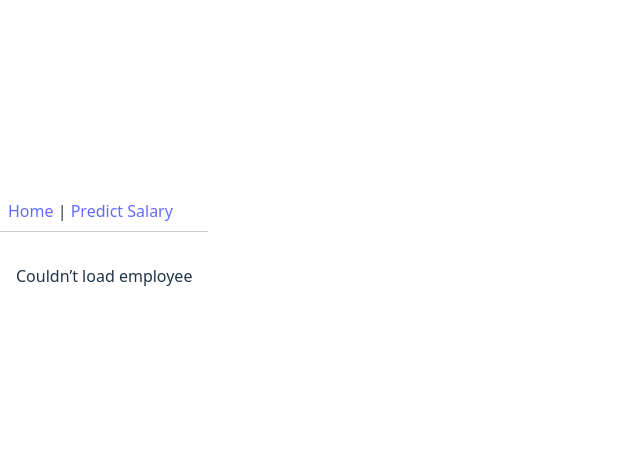
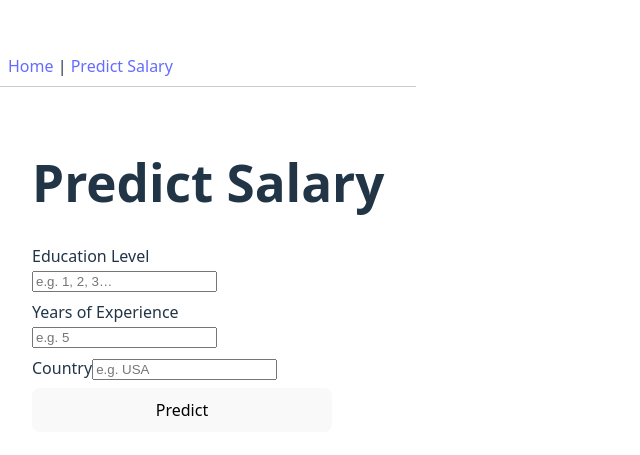
Before and after one commit to arkulowski/EDP_Capstone_Project, a React (Vite) app in the folder frontend/: page /predict in a window 1280 px wide. Shown: the part 145-600 px from the top of the page, without its empty margins (0-640 px from the left). Built offline with nearby package versions, Linux system fonts and the light colour scheme; no server answers; the HTML template or start-up script is replaced by a standard one.

Commit message:
updated predict page

```diff
--- a/frontend/src/App.jsx
+++ b/frontend/src/App.jsx
@@ -12,9 +12,9 @@ export default function App() {
       </header>
       <main style={{ padding: '1rem' }}>
         <Routes>
-          <Route path="/"               element={<HomePage />} />
-          <Route path="/employees/:id"  element={<EmployeePage />} />
-          <Route path="/predict"        element={<PredictPage />} />
+          <Route path="/"              element={<HomePage />} />
+          <Route path="/employees/:id" element={<EmployeePage />} />
+          <Route path="/predict"       element={<PredictPage />} />
         </Routes>
       </main>
     </BrowserRouter>
--- a/frontend/src/api/index.js
+++ b/frontend/src/api/index.js
@@ -1,32 +1,28 @@
-// frontend/src/api/index.js
-const BASE = import.meta.env.VITE_API_BASE_URL || '';
+const BASE = import.meta.env.VITE_API_BASE_URL;
 
 async function getJSON(path) {
   const res = await fetch(`${BASE}${path}`, {
     headers: { Accept: 'application/json' },
     credentials: 'include',
   });
-  if (!res.ok) throw new Error(`Fetch error: ${res.status}`);
+  if (!res.ok) throw new Error(res.statusText);
   return res.json();
 }
 
 async function postJSON(path, body) {
   const res = await fetch(`${BASE}${path}`, {
-    method: 'POST',
-    headers: { Accept: 'application/json', 'Content-Type': 'application/json' },
+    method:  'POST',
+    headers: { 'Content-Type': 'application/json', Accept: 'application/json' },
     credentials: 'include',
     body: JSON.stringify(body),
   });
-  if (!res.ok) throw new Error(`Fetch error: ${res.status}`);
+  if (!res.ok) throw new Error(res.statusText);
   return res.json();
 }
 
-export function pingServer() {
-  return getJSON('/ping');
-}
-
 export function fetchEmployees(q = '') {
-  return getJSON(`/employees?q=${encodeURIComponent(q)}`);
+  const qs = q ? `?q=${encodeURIComponent(q)}` : '';
+  return getJSON(`/employees${qs}`);
 }
 
 export function fetchEmployee(id) {
@@ -37,6 +33,6 @@ export function fetchSalary(id) {
   return getJSON(`/employees/${id}/salary`);
 }
 
-export function predictSalary(inputs) {
-  return postJSON('/predict-salary', inputs);
+export function predictSalary(data) {
+  return postJSON('/predict-salary', data);
 }
--- a/frontend/src/components/ui/EmployeeList.jsx
+++ b/frontend/src/components/ui/EmployeeList.jsx
@@ -1,6 +1,6 @@
 import React from 'react';
 import EmployeeCard from './EmployeeCard';
-import React from 'react';
+
 
 export default function EmployeeList({ list }) {
   if (!list || list.length === 0) return <p>No results</p>;
--- a/frontend/src/pages/EmployeePage.jsx
+++ b/frontend/src/pages/EmployeePage.jsx
@@ -1,33 +1,34 @@
-import React from 'react';
-import { useState, useEffect } from 'react';
-import { useParams } from 'react-router-dom';
+import React, { useState, useEffect } from 'react';
+import { useParams }               from 'react-router-dom';
 import { fetchEmployee, fetchSalary } from '../api';
 
 export default function EmployeePage() {
   const { id } = useParams();
   const [emp, setEmp]       = useState(null);
   const [salary, setSalary] = useState(null);
-  const [err, setErr]       = useState('');
+  const [error, setError]   = useState('');
 
   useEffect(() => {
+    if (!id) return;
     fetchEmployee(id)
       .then(setEmp)
-      .catch(() => setErr('Couldn’t load employee'));
+      .catch(() => setError('Could not load employee'));
   }, [id]);
 
   const loadSalary = () => {
+    if (!id) return;
     fetchSalary(id)
       .then(r => setSalary(r.salary))
-      .catch(() => setErr('Not authorized to view salary'));
+      .catch(() => setError('Not authorized to view salary'));
   };
 
-  if (err)       return <p>{err}</p>;
-  if (!emp)      return <p>Loading…</p>;
+  if (error)   return <p>{error}</p>;
+  if (!emp)    return <p>Loading…</p>;
 
   return (
     <div style={{ padding: '1rem' }}>
-      <h1>{emp.name}</h1>
-      <p>Role: {emp.jobRole}</p>
+      <h1>{emp.firstname} {emp.lastname}</h1>
+      <p>Role: {emp.jobTitle}</p>
       <p>Location: {emp.location}</p>
       <button onClick={loadSalary}>View Salary</button>
       {salary != null && <p>Salary: ${salary.toLocaleString()}</p>}
--- a/frontend/src/pages/HomePage.jsx
+++ b/frontend/src/pages/HomePage.jsx
@@ -1,15 +1,33 @@
-import React from 'react';
-import SearchBar from '../components/ui/SearchBar';
+import React, { useState, useEffect } from 'react';
+import SearchBar     from '../components/ui/SearchBar';
+import EmployeeList  from '../components/ui/EmployeeList';
+import { fetchEmployees } from '../api';
 
 export default function HomePage() {
+  const [emps, setEmps]     = useState([]);
+  const [loading, setLoading] = useState(false);
+
+  const doSearch = async term => {
+    setLoading(true);
+    try {
+      const data = await fetchEmployees(term);
+      setEmps(data);
+    } catch (err) {
+      console.error('Search failed', err);
+    } finally {
+      setLoading(false);
+    }
+  };
+
+  useEffect(() => {
+    doSearch('');
+  }, []);
+
   return (
-    <div style={{ padding: '2rem' }}>
-      <h1>Welcome to the Employee Directory</h1>
-      <p>Use the search bar below to find people:</p>
-      <SearchBar onSearch={term => {
-        console.log('search for:', term);
-        // later you’ll hook this up to fetchEmployees(term)
-      }} />
+    <div style={{ padding: '1rem' }}>
+      <h1>Employee Directory</h1>
+      <SearchBar onSearch={doSearch} />
+      {loading ? <p>Loading…</p> : <EmployeeList list={emps} />}
     </div>
   );
 }
--- a/frontend/src/pages/PredictPage.jsx
+++ b/frontend/src/pages/PredictPage.jsx
@@ -1,36 +1,88 @@
-import React from 'react';
-import { useState, useEffect } from 'react';
-import { useParams } from 'react-router-dom';
-import { fetchEmployee, fetchSalary } from '../api';
 
-export default function EmployeePage() {
-  const { id } = useParams();
-  const [emp, setEmp]       = useState(null);
-  const [salary, setSalary] = useState(null);
-  const [err, setErr]       = useState('');
+import React, { useState } from 'react';
+import { predictSalary }   from '../api';
 
-  useEffect(() => {
-    fetchEmployee(id)
-      .then(setEmp)
-      .catch(() => setErr('Couldn’t load employee'));
-  }, [id]);
+export default function PredictPage() {
+  const [inputs, setInputs] = useState({
+    educationLevel: '',
+    yearsOfExperience: '',
+    country: ''
+  });
+  const [result, setResult] = useState(null);
+  const [error, setError]   = useState('');
 
-  const loadSalary = () => {
-    fetchSalary(id)
-      .then(r => setSalary(r.salary))
-      .catch(() => setErr('Not authorized to view salary'));
+  const handleSubmit = async e => {
+    e.preventDefault();
+    setError('');
+    setResult(null);
+
+
+    const payload = {
+      educationLevel: Number(inputs.educationLevel),
+      yearsOfExperience: Number(inputs.yearsOfExperience),
+      country: inputs.country.trim()
+    };
+
+    try {
+      const { predictedSalary } = await predictSalary(payload);
+      setResult(predictedSalary);
+    } catch (err) {
+      console.error(err);
+      setError('Prediction failed. Please check your inputs.');
+    }
   };
 
-  if (err)       return <p>{err}</p>;
-  if (!emp)      return <p>Loading…</p>;
+  const handleChange = e => {
+    const { name, value } = e.target;
+    setInputs(prev => ({ ...prev, [name]: value }));
+  };
 
   return (
     <div style={{ padding: '1rem' }}>
-      <h1>{emp.name}</h1>
-      <p>Role: {emp.jobRole}</p>
-      <p>Location: {emp.location}</p>
-      <button onClick={loadSalary}>View Salary</button>
-      {salary != null && <p>Salary: ${salary.toLocaleString()}</p>}
+      <h1>Predict Salary</h1>
+      <form onSubmit={handleSubmit} style={{ display: 'grid', gap: '0.5rem', maxWidth: '300px' }}>
+        <label>
+          Education Level
+          <input
+            name="educationLevel"
+            type="number"
+            min="0"
+            value={inputs.educationLevel}
+            onChange={handleChange}
+            placeholder="e.g. 1, 2, 3…"
+          />
+        </label>
+        <label>
+          Years of Experience
+          <input
+            name="yearsOfExperience"
+            type="number"
+            min="0"
+            value={inputs.yearsOfExperience}
+            onChange={handleChange}
+            placeholder="e.g. 5"
+          />
+        </label>
+        <label>
+          Country
+          <input
+            name="country"
+            type="text"
+            value={inputs.country}
+            onChange={handleChange}
+            placeholder="e.g. USA"
+          />
+        </label>
+        <button type="submit">Predict</button>
+      </form>
+
+      {error && <p style={{ color: 'red' }}>{error}</p>}
+
+      {result != null && (
+        <p style={{ marginTop: '1rem' }}>
+          <strong>Estimated Salary:</strong> ${Number(result).toLocaleString()}
+        </p>
+      )}
     </div>
   );
 }
--- a/frontend/vite.config.js
+++ b/frontend/vite.config.js
@@ -1,13 +1,15 @@
-import { defineConfig } from 'vite'
-import react from '@vitejs/plugin-react'
+import { defineConfig } from 'vite';
+import react            from '@vitejs/plugin-react';
 
 export default defineConfig({
-  pluggins: [react()],
-  server:{
+  plugins: [react()],
+  server: {
     proxy: {
       '/api': {
         target: 'http://localhost:3000',
-      }
-    }
-  }
-})
+        changeOrigin: true,
+        secure: false,
+      },
+    },
+  },
+});
```
